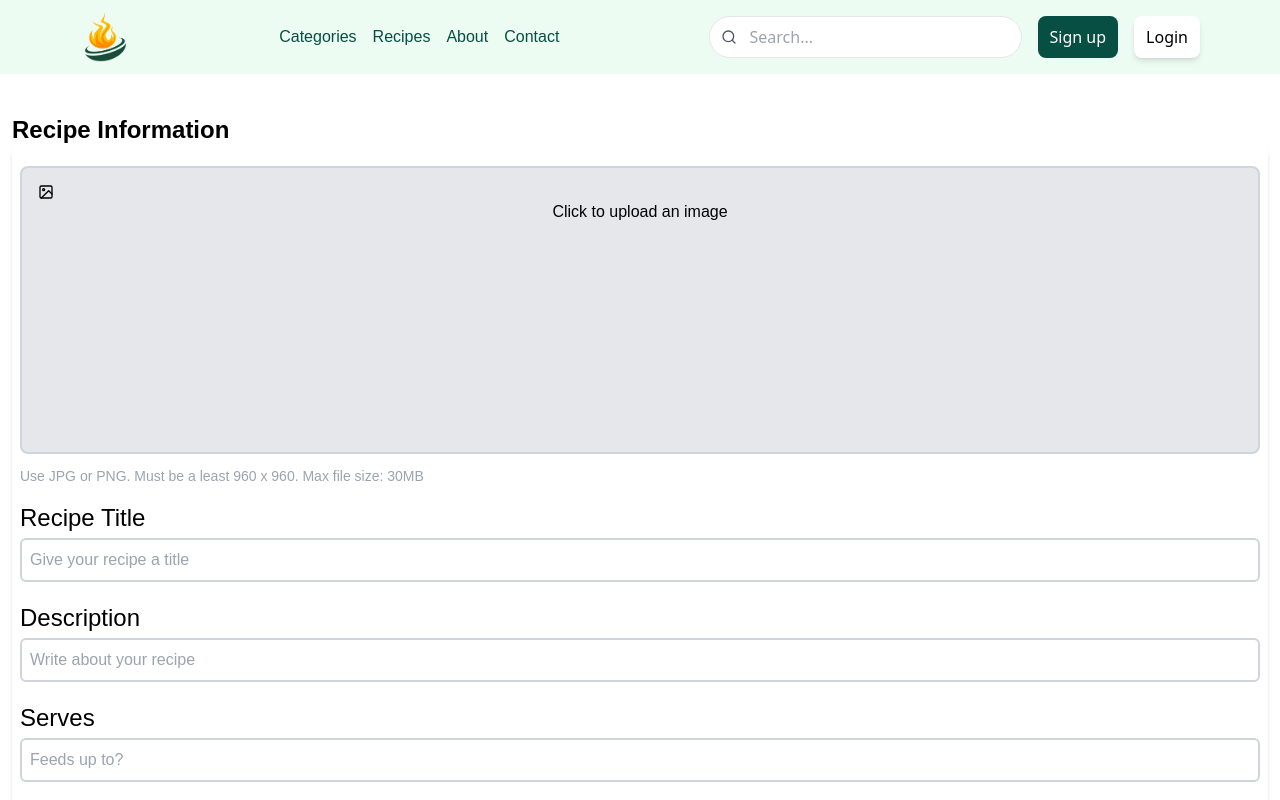
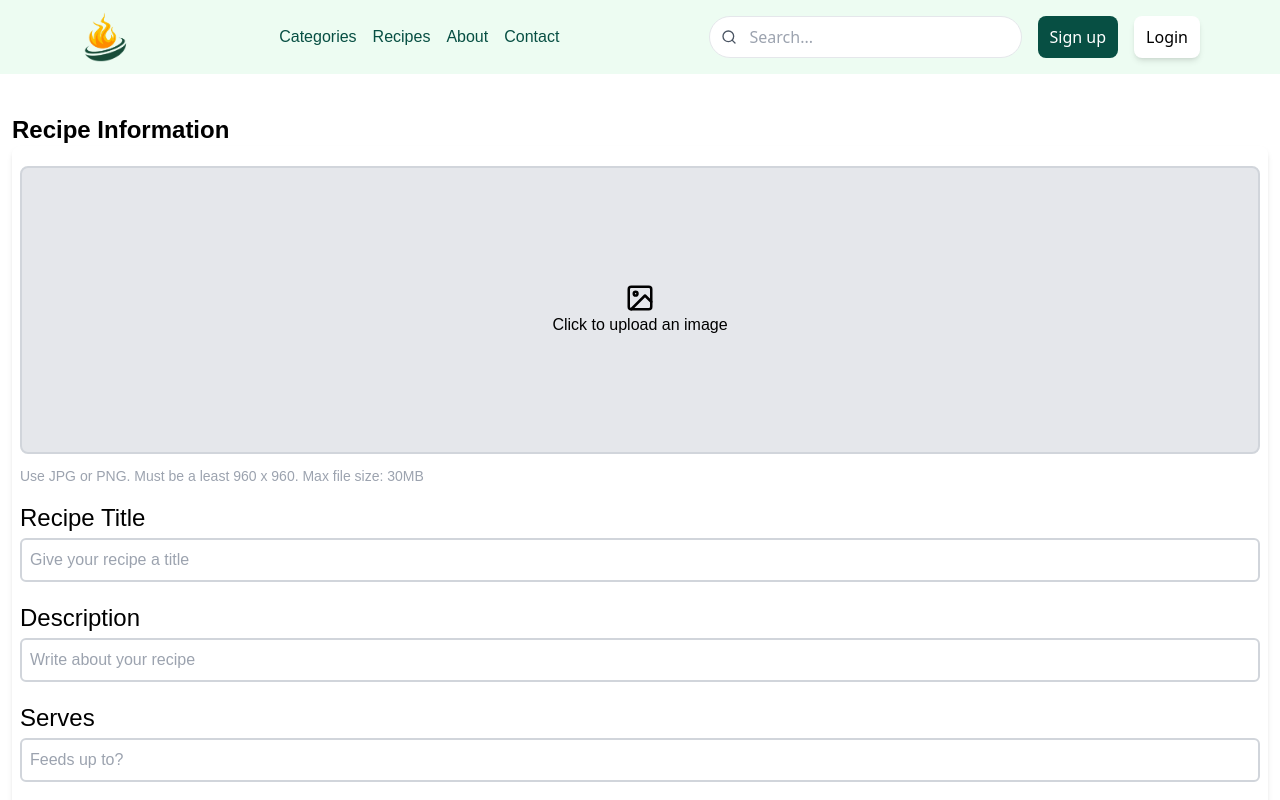
Before and after one commit to dsgnjoe/lean-recipes, a React (Vite) app: page /add-recipe in a window 1280 px wide. Shown: the top 800 px of the page. Built offline with nearby package versions, Linux system fonts and the light colour scheme; a web font is replaced by a local one.

Commit message:
upload image bug fixed

```diff
--- a/src/pages/AddRecipe.jsx
+++ b/src/pages/AddRecipe.jsx
@@ -88,15 +88,15 @@ const AddRecipe = () => {
             />
             <label
               htmlFor='uploadImg'
-              className='cursor-pointer bg-gray-200 p-4 w-full h-72 my-3 rounded-lg block text-center md:hover:bg-gray-300 border-2 border-gray-300'
+              className='cursor-pointer bg-gray-200 p-4 w-full h-72 my-3 rounded-lg text-center md:hover:bg-gray-300 border-2 border-gray-300 flex flex-col justify-center items-center '
             >
               {image ? (
                 image.name
               ) : (
-                <p>
-                  <FiImage />
-                  Click to upload an image
-                </p>
+                <>
+                  <FiImage className='text-3xl' />
+                  <p>Click to upload an image</p>
+                </>
               )}
             </label>
             <p className='text-gray-400 font-thin text-sm'>
```
